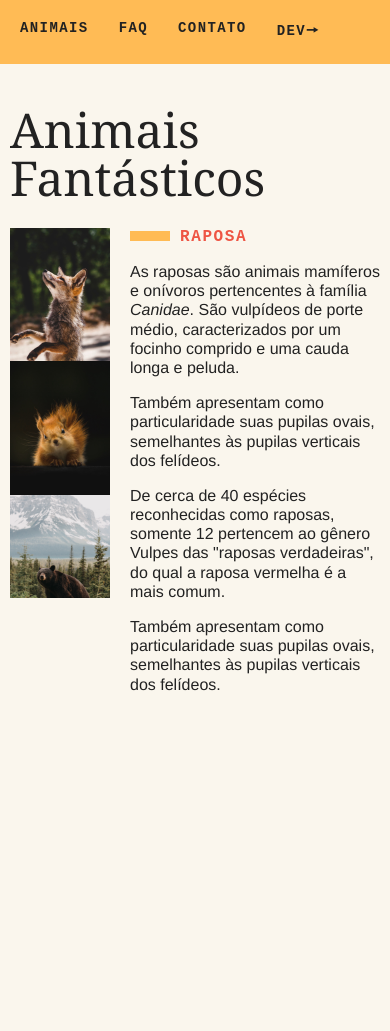
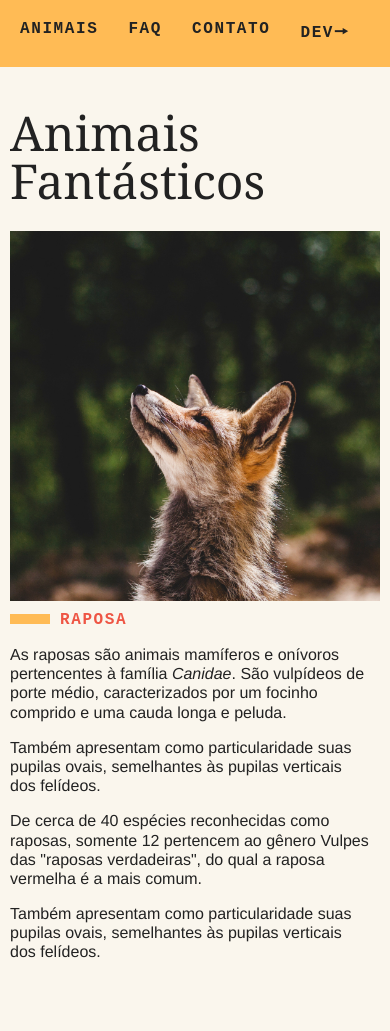
Before and after one commit to danieldpalma/animais_fantasticos, a plain HTML site: page index.html in a window 390 px wide. Shown: the top 1031 px of the page. Drawn offline with Linux system fonts and the light colour scheme.

Commit message:
Alteração para telas menores

```diff
--- a/css/style.css
+++ b/css/style.css
@@ -234,6 +234,34 @@ html.textoMaior {
   }
 }
 
+@media (max-width: 699px){
+
+  .grid-section {
+    margin-bottom: 1rem;
+  }
+
+  .menu ul {
+    grid-column: 1 / 4;
+  }
+
+  .menu ul li a{
+    font-size: 1rem;
+  }
+
+  .animais-lista {
+    grid-column: 1 / 4;
+  }
+
+  .animais-descricao {
+    grid-column: 1 / 3;
+    margin-bottom: -50px;
+  }
+
+  .grid-section h1 {
+    font-size: 3rem;
+  }
+}
+
 /* Imagens */
 .js .js-tabcontent section {
   display: none;
--- a/script.js
+++ b/script.js
@@ -66,7 +66,7 @@ initScrollSuave();
 function initAnimaoScroll() {
   const sections = document.querySelectorAll(".js-scroll");
   if (sections.length) {
-    const windowMetade = window.innerHeight * 0.6;
+    const windowMetade = window.innerHeight * 0.9;
 
     function animaScroll() {
       sections.forEach((section) => {
```
